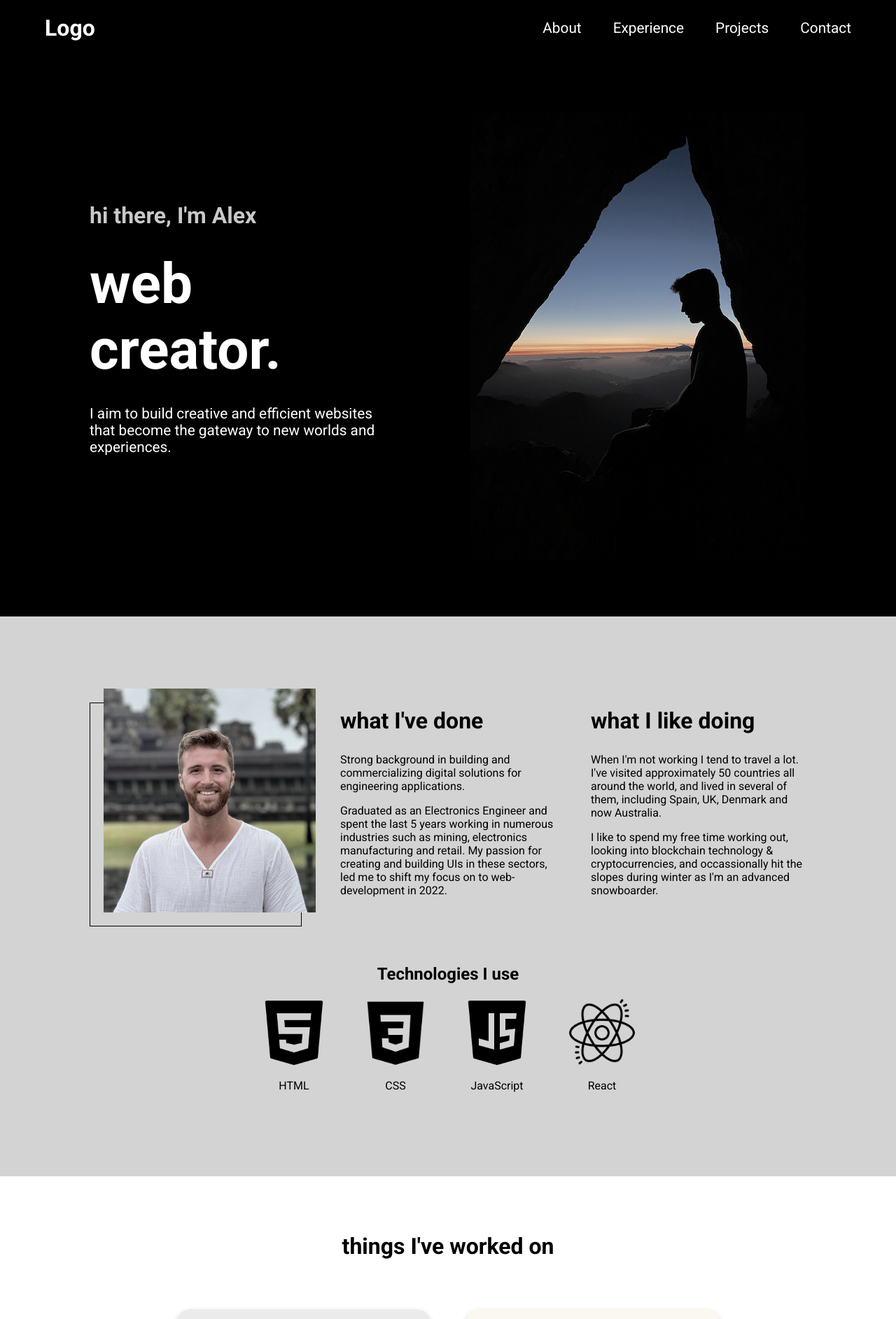
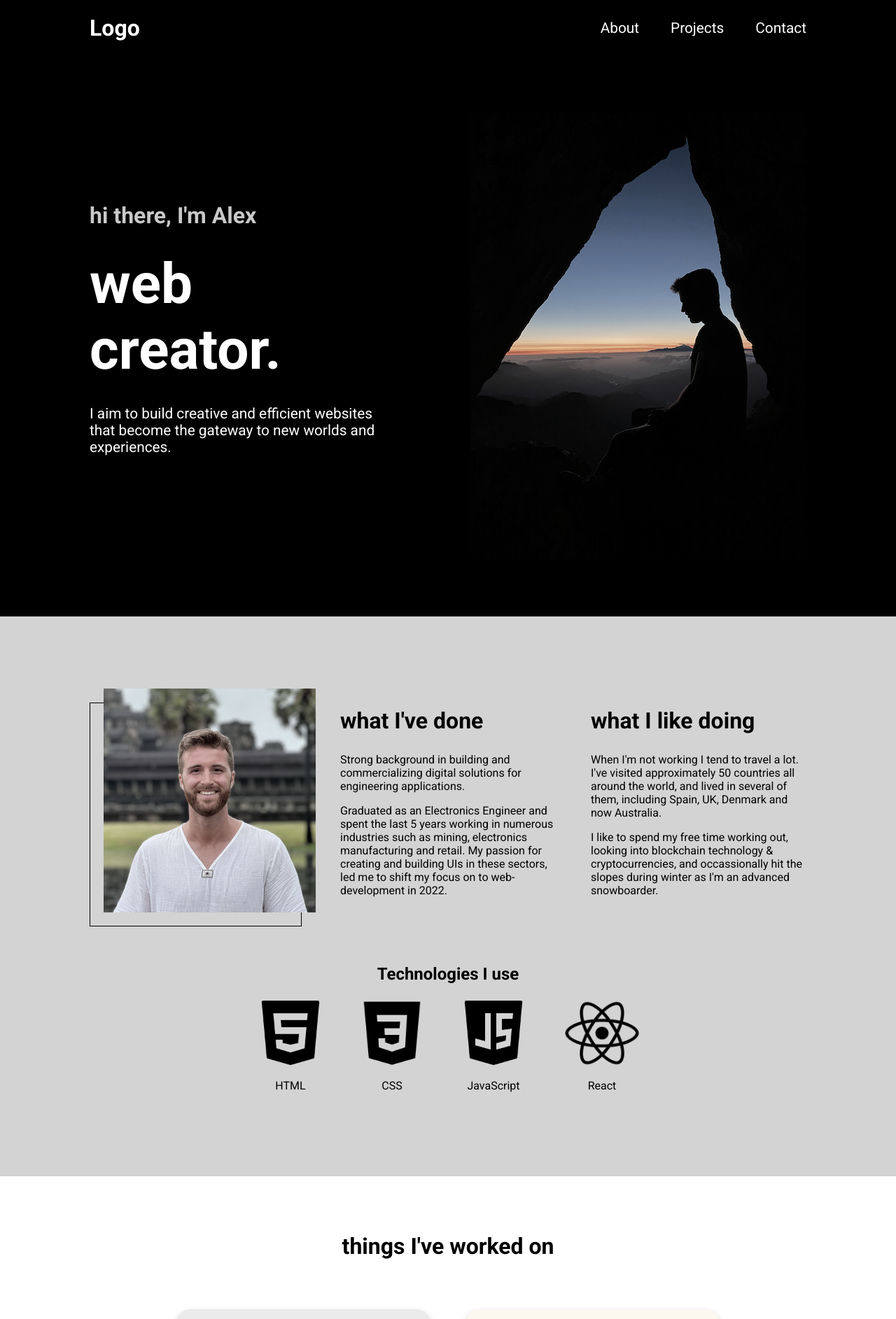
Before and after one commit to ae-graham/my-website-v2, a React (Create React App) app: page / in a window 1280 px wide. Shown: the top 1885 px of the page at 70% size. Built offline with nearby package versions, Linux system fonts and the light colour scheme.

Commit message:
added scroll to top button

```diff
--- a/src/App.css
+++ b/src/App.css
@@ -23,13 +23,14 @@ body {
   justify-content: space-between;
   align-items: center;
   color: white;
-  width: 90%;
+  width: 80%;
   margin: 0 auto;
 }
 
-/*-----------------------
---------  HERO  ---------
------------------------*/
+
+/*------------------------------------------------------------
+-----------------------  HERO  -------------------------------
+-------------------------------------------------------------*/
 
 .hero-container {
   margin-top: 80px;
@@ -79,9 +80,9 @@ body {
 }
 
 
-/*-----------------------
---------  ABOUT ---------
------------------------*/
+/*---------------------------------------------------------------
+-----------------------  ABOUT ----------------------------------
+---------------------------------------------------------------*/
 
 #about-container {
   background-color: lightgray;
@@ -158,9 +159,28 @@ body {
   align-items: center;
 }
 
-/*-----------------------
-------  PROJECTS ------
------------------------*/
+/* ----Float---- */
+.hvr-float {
+  display: inline-block;
+  vertical-align: middle;
+  -webkit-transform: perspective(1px) translateZ(0);
+  transform: perspective(1px) translateZ(0);
+  box-shadow: 0 0 1px rgba(0, 0, 0, 0);
+  -webkit-transition-duration: 0.3s;
+  transition-duration: 0.3s;
+  -webkit-transition-property: transform;
+  transition-property: transform;
+  -webkit-transition-timing-function: ease-out;
+  transition-timing-function: ease-out;
+}
+.hvr-float:hover, .hvr-float:focus, .hvr-float:active {
+  -webkit-transform: translateY(-8px);
+  transform: translateY(-8px);
+}
+
+/*---------------------------------------------------------------
+-------------------------  PROJECTS -----------------------------
+---------------------------------------------------------------*/
 
 #projects-container {
   background-color: white;
@@ -185,9 +205,9 @@ body {
   margin: 0 auto;
 }
 
-/*-----------------------
---------  CARDS ---------
------------------------*/
+/*------------------------------------------------------------
+-------------------------  CARDS -----------------------------
+------------------------------------------------------------*/
 
 .card-item {
   background-color: transparent;
@@ -291,9 +311,9 @@ body {
 
 /* ---------Sweep To Right End------------*/
 
-/*-----------------------
---------  FOOTER ---------
------------------------*/
+/*--------------------------------------------------------------
+-----------------------  FOOTER --------------------------------
+---------------------------------------------------------------*/
 
 .footer-container {
   background-color: lightgray;
@@ -307,3 +327,17 @@ body {
   flex-direction: column;
   justify-content: center;
 }
+
+/*----Back to Top Button-----*/
+
+.scroll-top {
+  position: fixed;
+  left: 97%;
+  bottom: 20px;
+  z-index: 1;
+  font-size: 1.5rem;
+  cursor: pointer;
+  padding: 0;
+  border: none;
+  background-color: transparent;
+}
--- a/src/App.js
+++ b/src/App.js
@@ -9,6 +9,7 @@ import Footer from './components/Footer';
 import AOS from 'aos';
 import 'aos/dist/aos.css';
 import { useEffect } from 'react';
+import ScrollButton from './components/ScrollButton';
 
 
 function App() {
@@ -30,6 +31,7 @@ function App() {
         <Hero />
         <About />
         <Projects />
+        <ScrollButton />
       </div>
       <Footer />
     </div>
--- a/src/components/About.js
+++ b/src/components/About.js
@@ -42,19 +42,19 @@ const About = () => {
         <h1>Technologies I use</h1>
         <div className='technologies'>
           <div className='techno-item'>
-            <img src={html} alt='html logo' width={100} height={100}></img>
+            <img src={html} alt='html logo' width={100} height={100} className='hvr-float'></img>
             <p>HTML</p>
           </div>
           <div className='techno-item'>
-            <img src={css} alt='css logo' width={90} height={98}></img>
+            <img src={css} alt='css logo' width={90} height={98} className='hvr-float'></img>
             <p>CSS</p>
           </div>
           <div className='techno-item'>
-            <img src={javas} alt='javascript logo' width={100} height={100}></img>
+            <img src={javas} alt='javascript logo' width={100} height={100} className='hvr-float'></img>
             <p>JavaScript</p>
           </div>
           <div className='techno-item'>
-            <img src={react_logo} alt='react logo' width={100} height={100}></img>
+            <img src={react_logo} alt='react logo' width={110} height={100} className='hvr-float'></img>
             <p>React</p>
           </div>
         </div>
--- a/src/components/Nav.js
+++ b/src/components/Nav.js
@@ -16,7 +16,7 @@ const Nav = () => {
   return(
     <nav>
       <a href='#about' onClick={handleClick('about')}>About</a>
-      <a href='/#'>Experience</a>
+      {/*<a href='/#'>Experience</a>*/}
       <a href='/#projects' onClick={handleClick('projects')}>Projects</a>
       <a href='/#'>Contact</a>
     </nav>
--- /dev/null
+++ b/src/components/ScrollButton.js
@@ -0,0 +1,30 @@
+import { useState } from "react";
+
+
+const ScrollButton = () => {
+  const [isVisible, setisVisible] = useState(false);
+
+  const scrollToTop = () => {
+    window.scrollTo({
+      top: 0,
+      behavior: 'smooth'
+    });
+  }
+
+  window.addEventListener('scroll', () => {
+    const scrolled = document.documentElement.scrollTop; //documentElement returns the element that is the root element of the document.
+    //An element's scrollTop value is a measurement of the distance from the element's top to its topmost visible content.
+    if(scrolled > 500) {
+      setisVisible(true)
+    } else {
+      setisVisible(false)
+    }
+  })
+
+
+  return(
+    <span className='scroll-top hvr-float' style={{display: isVisible ? 'inline' : 'none'}} onClick={scrollToTop}>&#8593;</span>
+  )
+}
+
+export default ScrollButton;
--- a/src/css/Nav.css
+++ b/src/css/Nav.css
@@ -7,10 +7,10 @@ nav a {
   text-decoration: none;
   color: white;
   font-size: 1.3rem;
-  transition: 0.4s;
+  transition: 0.3s;
 }
 
 nav a:hover {
   color: grey;
-  transition: 0.4s;
+  transition: 0.3s;
 }
```
Also changed, not shown: src/assets/react_logo.png.
